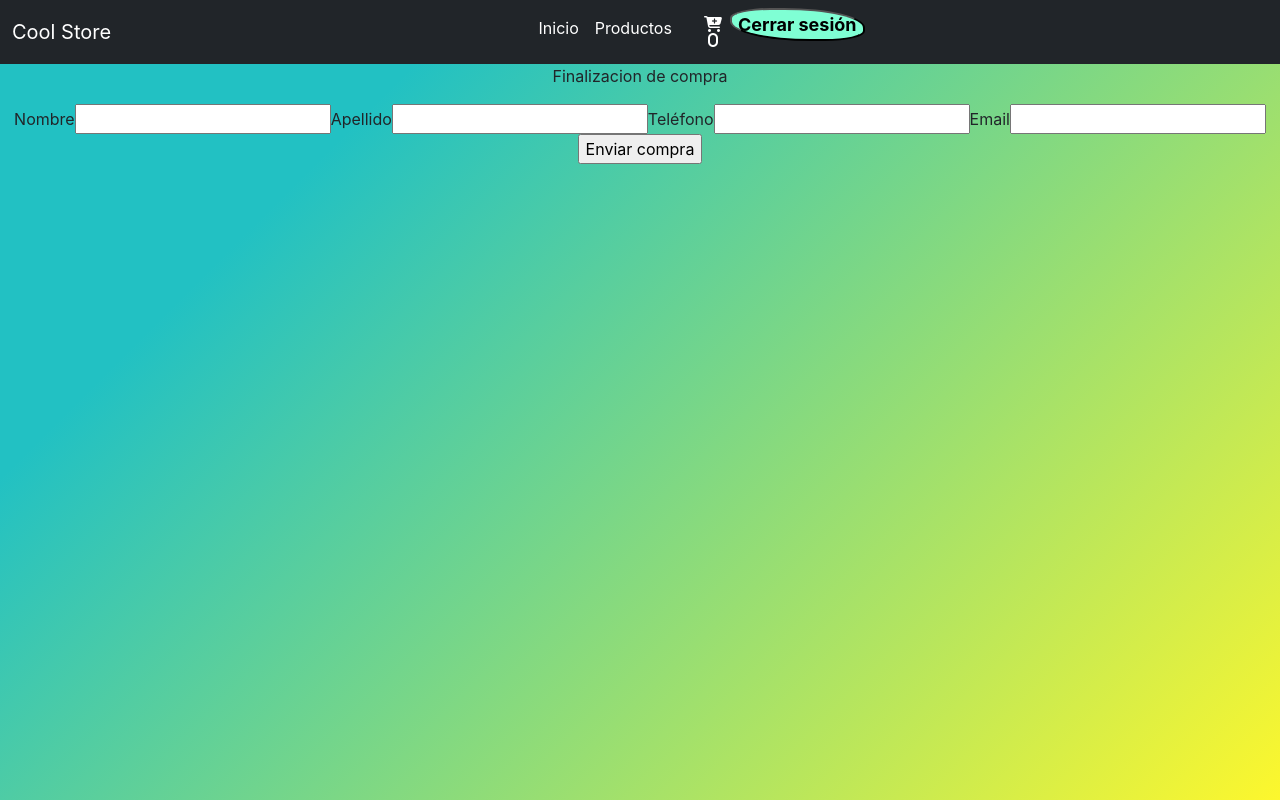
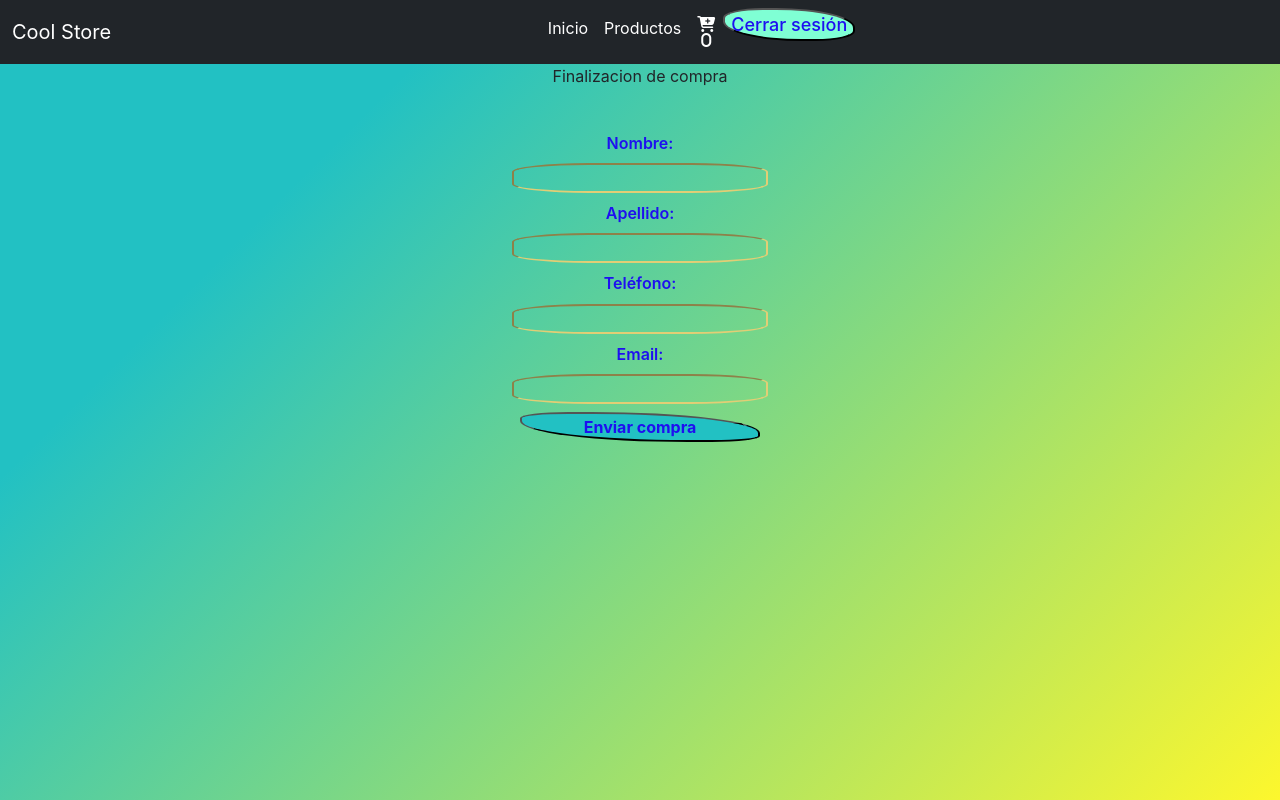
Before and after one commit to Claulom/Lombao-React, a React (Create React App) app: page /Fin in a window 1280 px wide. Built offline with nearby package versions, Linux system fonts and the light colour scheme.

Commit message:
Avance Proyecto Final

```diff
--- a/src/components/Autenticacion/Auth.js
+++ b/src/components/Autenticacion/Auth.js
@@ -39,15 +39,14 @@ const Auth = (props) => {
 
     return (
         <div>
-            {/* <h1>{registrando ? "Registrate" : "Inicia Sesión"}</h1> */}
             <button onClick={()=> setRegistrando(!registrando)} className="btn-detail-item">
             {registrando ? "¿Ya tenés cuenta? Inicia sesión" : "¿No tenés cuenta? ¡Registrate ahora!"}
             </button>
-            <form onSubmit={submitHandler}>
+            <form onSubmit={submitHandler} className="form-style">
                 <label htmlFor="email">Correo Electronico</label>
-                <input type="email" id="email" />
+                <input type="email" id="email" className="form-style_input" />
                 <label htmlFor="password">Contraseña</label>
-                <input type="password" id="password"/>
+                <input type="password" id="password" className="form-style_input"/>
                 <button type="submit" className="btn-detail-item">{registrando ? "Registrate" : "Inicia Sesión"}</button>
             </form>
         </div>
--- a/src/components/cards/CartWidget.js
+++ b/src/components/cards/CartWidget.js
@@ -4,11 +4,10 @@ import {useCart} from "../../context/cartContext"
 
 const CartWidget = () => {
 
-    const {cart} =useCart()
-
+    const {cart} = useCart()
     let isInCart = 0;
 
-    cart.map((item) =>{
+    cart.forEach((item) =>{
         isInCart = isInCart + item.quantity
     })
 
--- a/src/components/cards/card.css
+++ b/src/components/cards/card.css
@@ -1,8 +1,8 @@
 html{
-    height: 100%;
+    height: 100vh;
 }
 body{
-    height: 100%;
+    height: 100vh;
     background: rgb(34,193,195);
     background: linear-gradient(135deg, rgba(34,193,195,1) 23%, rgba(253,247,45,1) 100%); }
 
@@ -13,19 +13,21 @@ body{
     flex-wrap: wrap;
     padding-left: 1%;
     transition: all 3s;
+    margin-top: 2%;
 }
 
 .itemCard{
-    font-family: Impact, Haettenschweiler, 'Arial Narrow Bold', sans-serif;
     margin-top: 1rem;
     margin-bottom: 1rem;
     background-color: rgb(226, 206, 117);
     max-width: 100%;
+    height: 20rem;
     border-radius: 5%;
     display: flex;
     flex-direction: column;
     align-items: center;
     justify-content: space-between;
+    font-weight: bold;
 }
 
 .itemCard:hover{
@@ -33,11 +35,31 @@ body{
   cursor: pointer;
 }
 
+.cat-style, [data-reach-menu-list], [data-reach-menu-items]{
+ background-color: rgba(34,193,195,1);
+ display: flex;
+ flex-direction: row;
+ background-color: rgba(34,193,195,1);
+ border-radius: 10%;
+ color:rgb(30, 15, 240);
+ font-size: 1.5rem;
+}
+
+
+.cat-style:hover{
+    background-color:  rgba(34,193,195,1);
+    display: flex;
+    flex-direction: row;
+    justify-content: center;
+    align-items: center;
+    align-content: center;
+}
 .btn-detail-item{
-    font-weight: bold;
     font-size: large;
     border-radius: 30% 60%;
     background-color: aquamarine;
+    color:rgb(30, 15, 240);
+    font-weight: 500;
 }
 
 .contador-click{
@@ -75,25 +97,28 @@ body{
     flex-direction: row;
     justify-content: center;
     align-items: center;
+    font-size: 1.5rem;
     font-weight: bold;
     width: 50%;
 }
 .i-detail-product{
+    display: flex;
+    flex-direction: row;
+    align-items: center;
+    justify-content: space-around;
     font-family: 'Trebuchet MS', 'Lucida Sans Unicode', 'Lucida Grande', 'Lucida Sans', Arial, sans-serif;
     margin-top: 7%;
     margin-left: auto;
     margin-right: auto;
-    display: flex;
-    flex-direction: row;
-    align-items: center;
-    justify-content: space-between;
+    font-weight: bold;
+    font-size: 1.5rem;
 }
 
 .card-img-style{
     padding-left: 2%;
     border-radius: 30% 50%;
-    width: 15rem;
-    height: 15rem;
+    width: 30rem;
+    height: 30rem;
 
 }
 .card-img-style-i{
@@ -103,17 +128,13 @@ body{
     max-width: 60%;
 }
 .i-list-detail{
+    display: flex;
+    flex-direction: column;
+    align-items: center;
+    justify-content: space-around;
     background-color: rgb(226, 206, 117);
     width: 50%;
     height: auto;
-    display: flex;
-    flex-direction: column;
-    justify-content: space-around;
-    align-content: flex-start;
-    align-items: center;
-    margin-left: 2%;
-    margin-right: 2%;
-    padding-top: 1%;
     border-radius: 10%;
 }
 
@@ -122,6 +143,9 @@ display: flex;
 flex-direction: row;
 justify-content: space-between;
 align-items: center;
+width: 50%;
+margin-left: auto;
+margin-right: auto;
 margin-top: 3%;
 font-size: 1.3rem;
 font-weight: bold;
@@ -134,3 +158,27 @@ border: 2px solid rgb(226, 206, 117);
     justify-content: flex-end;
     align-items: flex-end;
 }
+
+
+.form-style{
+    display: flex;
+    flex-direction: column;
+    justify-content: space-around;
+    align-content: space-around;
+    align-items: center;
+    font-weight: 600;
+    color: rgb(30, 15, 240);
+    margin-left: auto;
+    margin-right: auto;
+    width: 30rem;
+    height: 20rem;
+    margin-top: 3%;
+}
+
+ .form-style_input {
+outline: none;
+border-color: rgb(226, 206, 117);
+background: none;
+text-align: center;
+border-radius: 30%;
+}
--- a/src/components/navegacion/NavBar.js
+++ b/src/components/navegacion/NavBar.js
@@ -1,7 +1,6 @@
 import React from 'react'
 import {Link} from 'react-router-dom'
 import CartWidget from '../cards/CartWidget'
-import Categorias from '../paginas/Categorias';
 import firebase from 'firebase/app'
 require('firebase/auth')
 
@@ -12,6 +11,7 @@ const NavBar = () => {
   // si esta logueado, que pueda cerrar la sesión
   const logOut = () =>{
     firebase.auth().signOut()
+console.log('Ha cerrado sesion')
 }
 
   return (
@@ -23,19 +23,15 @@ const NavBar = () => {
             <ul className="navbar-nav mx-auto">
               <li className="nav-item">
                 <Link className="nav-link active" to='/' >Inicio</Link>
-                <Categorias />
               </li>
               <li className="nav-item">
                 <Link className="nav-link active" to='/Productos' >Productos</Link>
               </li>
               <li className="nav-item">
-                <Link className="nav-link active" to='/Categorias/categoryId' >  </Link>
-              </li>
-              <li className="nav-item">
-                <Link to='/Cart' className="nav-link active fas fa-cart-plus"><CartWidget /> </Link>
+                <Link to='/Cart' className="nav-link active fas fa-cart-plus"><CartWidget /></Link>
               </li>
               <li>
-                <button onClick={logOut} className="btn-detail-item">Cerrar sesión</button>
+                {(logOut ? <button onClick={logOut} className="btn-detail-item">Cerrar sesión</button> : 'Gracias por visitarnos')}
               </li>
             </ul>
           </div>
--- a/src/components/paginas/Categorias.js
+++ b/src/components/paginas/Categorias.js
@@ -3,49 +3,42 @@ import {useParams} from 'react-router-dom'
 import {useEffect, useState} from 'react'
 import {getFirestore} from '../../firebase'
 import {ItemCard} from "../cards/ItemCard";
+import { useNavigate } from 'react-router-dom';
+
+
 
 const Categorias = () => {
 
     const [productos, setProductos] = useState();
-    const [cargando, setCargando] = useState(false);
-    const [error, setError] = useState(null)
-    const {categoryId} = useParams()
+    const [cargando] = useState(false);
+    const [error] = useState(null)
+    const { categoryId } = useParams()
     console.log(productos)
 
-    const getId= async (categoryId) =>{
-        const db =  getFirestore();
-        if (categoryId){
-            let productsCollection =[];
+    const getId = async (categoryId) => {
+        const db = getFirestore();
+        if (categoryId) {
+            let productsCollection = [];
             productsCollection = db.collection('Productos').where('categoryId', '==', Number(categoryId))
             const response = await productsCollection.get()
-            if (response.empty)  {
+            if (response.empty) {
                 console.log("No hay productos")
                 return;
             }
             setProductos(response.docs.map((docs) => ({ ...docs.data(), id: docs.id })))
-
-        }else{
-            let productsCollection = db.collection('Productos')
         }
     }
     useEffect(() => {
         getId(categoryId)
-
-       /*  const getDataFromFirestore = async () => {
-            setCargando(true) */
-      /*   try{
-    }catch(err){
-        setError(err)
-    }finally{
-        setCargando(false)
-    } */
-    /* } */
-       /* getDataFromFirestore();  */
-
-
     }, [categoryId]);
 
-     if (cargando) {
+    let navigate = useNavigate();
+
+    const Categorias = () => {
+        navigate(`/Productos/`)
+    }
+
+    if (cargando) {
         return <p>Cargando productos...</p>;
     } else if (error) {
         return <p>Ha habido un error {error.message}</p>
@@ -53,10 +46,11 @@ const Categorias = () => {
         return (
             <div className="galeria">
                 <div className="container-card-class">
-                   {cargando ?
+                    {cargando ?
                         (<p>Cargando...</p>) :
                         (productos?.map((productos) => (<ItemCard key={productos.id} productos={productos} />)))}
                 </div>
+                <button onClick={Categorias} className="btn-detail-item"> Volver a productos </button >
             </div>
         );
 };
--- a/src/components/paginas/Fin.js
+++ b/src/components/paginas/Fin.js
@@ -16,6 +16,10 @@ const Fin = () => {
 
     const handleSubmit = (event) => {
         event.preventDefault()
+        if(!name || !apellido || !phone || !correo){
+            alert('Por favor llene los campos')
+            return false
+        }
         const newOrder = { buyer: {name, apellido, phone, correo}, compra: cart, total: totalCompra() }
         console.log(newOrder)
         const db = getFirestore()
@@ -26,23 +30,21 @@ const Fin = () => {
                 navigate(`/SendOrder/${res.id}`)
             })
             .catch((err) => console.log('Ha ocurrido un error', err))
-
-
-    }
-    return (
-        <div>
+        }
+        return (
+            <div>
             <Outlet />
             <p>Finalizacion de compra</p>
-            <form onSubmit={handleSubmit}>
-                <label htmlFor="nombre">Nombre</label>
-                <input type="text" id="nombre" value={name} onChange={(e) => setName(e.target.value)} />
-                <label htmlFor="apellido">Apellido</label>
-                <input type="text" id="apellido" value={apellido} onChange={(e) => setApellido(e.target.value)} />
-                <label htmlFor="telefono">Teléfono</label>
-                <input type="phone" id="telefono" value={phone} onChange={(e) => setPhone(e.target.value)} />
-                <label htmlFor="correo">Email</label>
-                <input type="email" id="correo" value={correo} onChange={(e) => setCorreo(e.target.value)} />
-                <input type="submit" value="Enviar compra" />
+            <form onSubmit={handleSubmit} className="form-style">
+                <label htmlFor="nombre">Nombre:</label>
+                <input type="text" id="nombre" value={name} onChange={(e) => setName(e.target.value)} className="form-style_input"/>
+                <label htmlFor="apellido">Apellido:</label>
+                <input type="text" id="apellido" value={apellido} onChange={(e) => setApellido(e.target.value)} className="form-style_input"/>
+                <label htmlFor="telefono">Teléfono:</label>
+                <input type="phone" id="telefono" value={phone} onChange={(e) => setPhone(e.target.value)} className="form-style_input"/>
+                <label htmlFor="correo">Email:</label>
+                <input type="email" id="correo" value={correo} onChange={(e) => setCorreo(e.target.value)} className="form-style_input"/>
+               <input type="submit" value="Enviar compra" className="btn-add-cart"/>
             </form>
         </div>
     )
--- a/src/components/paginas/Inicio.js
+++ b/src/components/paginas/Inicio.js
@@ -20,7 +20,6 @@ const Inicio = () => {
         <div>
             <h1>Bienvenidos a CoolStore</h1>
             {usuario ? <Productos/> : <Auth setUsuario={setUsuario}/>}
-
         </div>
     )
 }
--- a/src/components/paginas/Productos.js
+++ b/src/components/paginas/Productos.js
@@ -14,14 +14,14 @@ const Productos = () => {
   return (
     <div>
       <h1>Productos</h1>
-      < Menu >
+      < Menu className="cat-style">
         < MenuButton className="btn-detail-item"> Categorias </ MenuButton >
-        < MenuList >
-          < MenuLink onClick={()=> Categorias(1)}>Calzado</ MenuLink >
-          < MenuLink onClick={()=> Categorias(2)}>Ropa</ MenuLink >
-          < MenuLink onClick={()=> Categorias(3)}>Accesorios</ MenuLink >
-          < MenuLink onClick={()=> Categorias(4)}>Perfumeria</ MenuLink >
-          < MenuLink onClick={()=> Categorias(5)}>Bolsos</ MenuLink >
+        < MenuList className="cat-style">
+          < MenuLink onClick={()=> Categorias(1)} className="cat-style">Calzado</ MenuLink >
+          < MenuLink onClick={()=> Categorias(2)} className="cat-style">Ropa</ MenuLink >
+          < MenuLink onClick={()=> Categorias(3)} className="cat-style">Accesorios</ MenuLink >
+          < MenuLink onClick={()=> Categorias(4)} className="cat-style">Perfumeria</ MenuLink >
+          < MenuLink onClick={()=> Categorias(5)} className="cat-style">Bolsos</ MenuLink >
         </ MenuList >
       </ Menu >
       <ItemListCard />
--- a/src/components/paginas/SendOrder.js
+++ b/src/components/paginas/SendOrder.js
@@ -1,7 +1,7 @@
 import React, {useState,useEffect} from 'react'
 import {useParams} from 'react-router-dom'
 import { getFirestore } from '../../firebase'
-
+import { useNavigate } from 'react-router-dom';
 
 const SendOrder = () => {
 const {orderId} = useParams()
@@ -17,15 +17,28 @@ const finCompra = async (orderId)=>{
     setOrder({ ...response.data(), id: response.id })
     console.log(order)
 }
+useEffect(() => {
+   finCompra(orderId)
+}, [orderId])
 
-    useEffect(() => {
-       finCompra(orderId)
-    }, [orderId])
+
+    let navigate = useNavigate();
+    const Productos = ()=>{
+        navigate(`/Productos/`)
+    }
+
+    //Este if es para que espere a la promesa
+    if(!order.id){
+        return <p>Cargando...</p>
+    }
 
     return (
-        <div>
-            <h1>Gracias por elegirnos! Te esperamos pronto!!!</h1>
-            <p> Tu compra:{order.buyer && order.buyer.name}</p>
+        <div >
+            <h1>{order.buyer.name} </h1>
+            <h3> Gracias por elegirnos!,Te esperamos pronto!!!</h3>
+            <p> Tu compra:</p>
+            <p>{order.compra[0].name}</p>
+            <button onClick={Productos} className="btn-detail-item">Ir a productos</button>
         </div>
     )
 }
```
Also changed, not shown: 2 other files (tests, documents, lock files or other folders).
